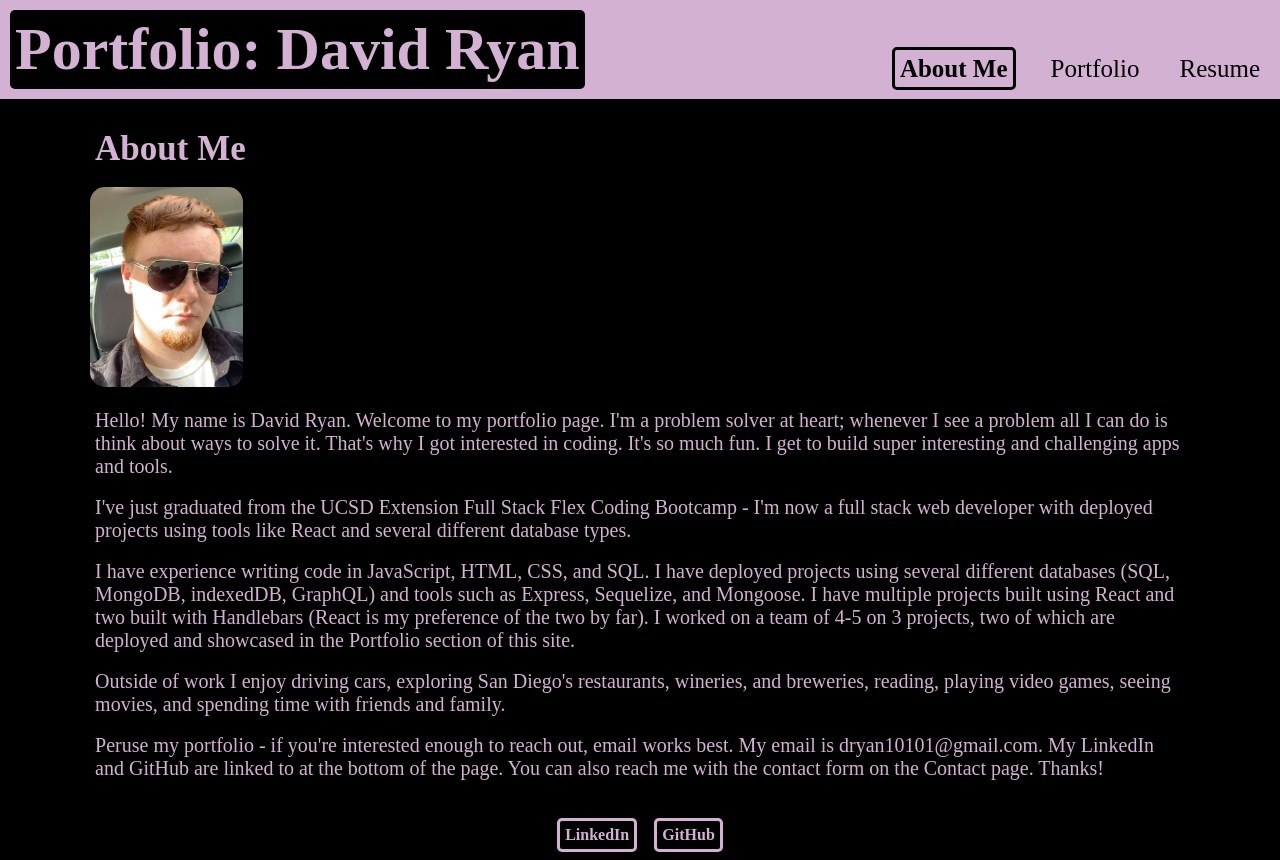
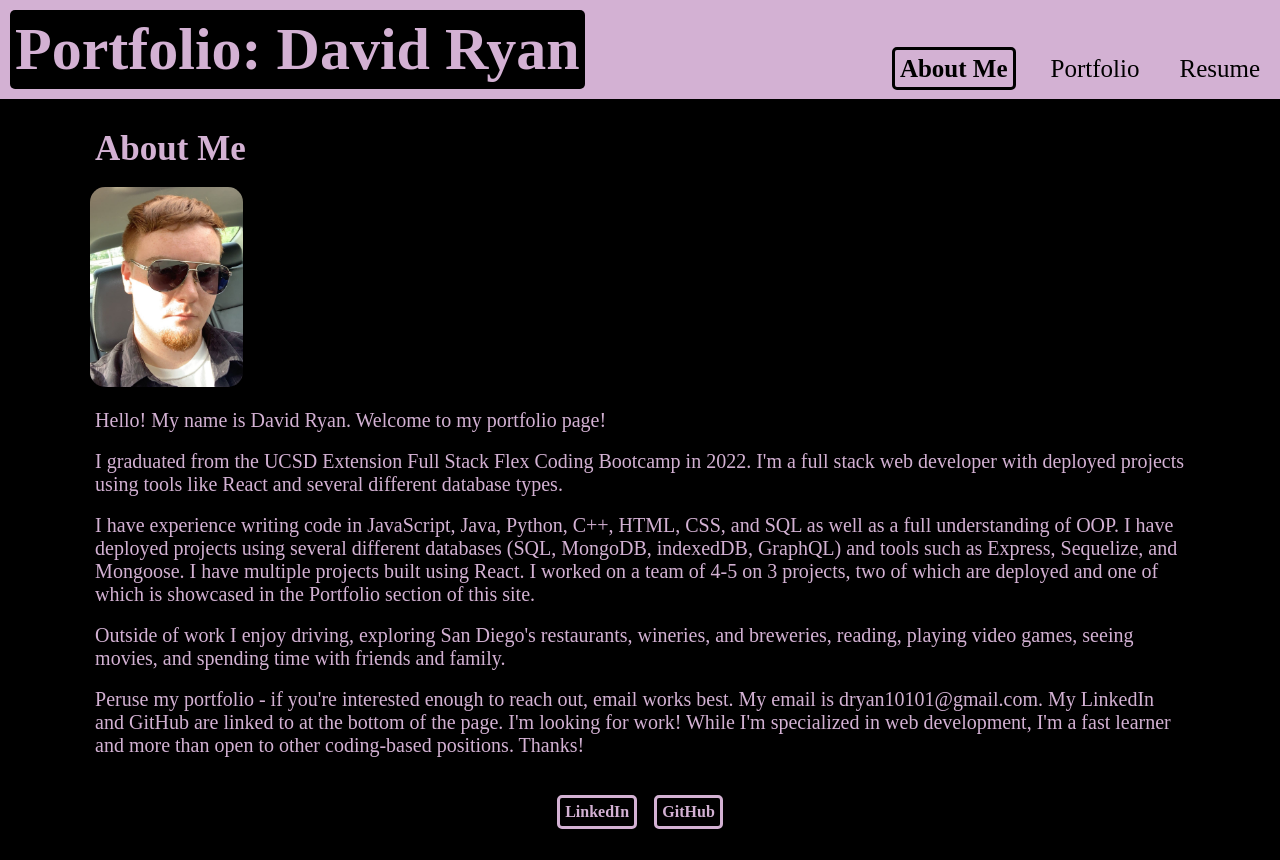
Before and after one commit to Kadika38/Portfolio-David-Ryan, a React (Create React App) app: page / in a window 1280 px wide. After the commit the page ends 837 px from the top, so only its background shows below. Built offline with nearby package versions, Linux system fonts and the light colour scheme.

Commit message:
Updated the wording in the About page

```diff
--- a/src/pages/About.js
+++ b/src/pages/About.js
@@ -12,23 +12,23 @@ export default function About() {
                 <br/>
                 <br/>
                 <p>
-                    Hello!  My name is David Ryan.  Welcome to my portfolio page.  I'm a problem solver at heart; whenever I see a problem all I can do is think about ways to solve it.  That's why I got interested in coding.  It's so much fun.  I get to build super interesting and challenging apps and tools.
+                    Hello!  My name is David Ryan.  Welcome to my portfolio page!
                 </p>
                 <br/>
                 <p>
-                    I've just graduated from the UCSD Extension Full Stack Flex Coding Bootcamp - I'm now a full stack web developer with deployed projects using tools like React and several different database types.
+                    I graduated from the UCSD Extension Full Stack Flex Coding Bootcamp in 2022.  I'm a full stack web developer with deployed projects using tools like React and several different database types.
                 </p>
                 <br/>
                 <p>
-                    I have experience writing code in JavaScript, HTML, CSS, and SQL.  I have deployed projects using several different databases (SQL, MongoDB, indexedDB, GraphQL) and tools such as Express, Sequelize, and Mongoose.  I have multiple projects built using React and two built with Handlebars (React is my preference of the two by far).  I worked on a team of 4-5 on 3 projects, two of which are deployed and showcased in the Portfolio section of this site.
+                    I have experience writing code in JavaScript, Java, Python, C++, HTML, CSS, and SQL as well as a full understanding of OOP.  I have deployed projects using several different databases (SQL, MongoDB, indexedDB, GraphQL) and tools such as Express, Sequelize, and Mongoose.  I have multiple projects built using React.  I worked on a team of 4-5 on 3 projects, two of which are deployed and one of which is showcased in the Portfolio section of this site.
                 </p>
                 <br/>
                 <p>
-                    Outside of work I enjoy driving cars, exploring San Diego's restaurants, wineries, and breweries, reading, playing video games, seeing movies, and spending time with friends and family.
+                    Outside of work I enjoy driving, exploring San Diego's restaurants, wineries, and breweries, reading, playing video games, seeing movies, and spending time with friends and family.
                 </p>
                 <br/>
                 <p>
-                    Peruse my portfolio - if you're interested enough to reach out, email works best.  My email is dryan10101@gmail.com.  My LinkedIn and GitHub are linked to at the bottom of the page.  You can also reach me with the contact form on the Contact page.  Thanks!
+                    Peruse my portfolio - if you're interested enough to reach out, email works best.  My email is dryan10101@gmail.com.  My LinkedIn and GitHub are linked to at the bottom of the page.  I'm looking for work!  While I'm specialized in web development, I'm a fast learner and more than open to other coding-based positions. Thanks!
                 </p>
             </div>
         </section>
```
